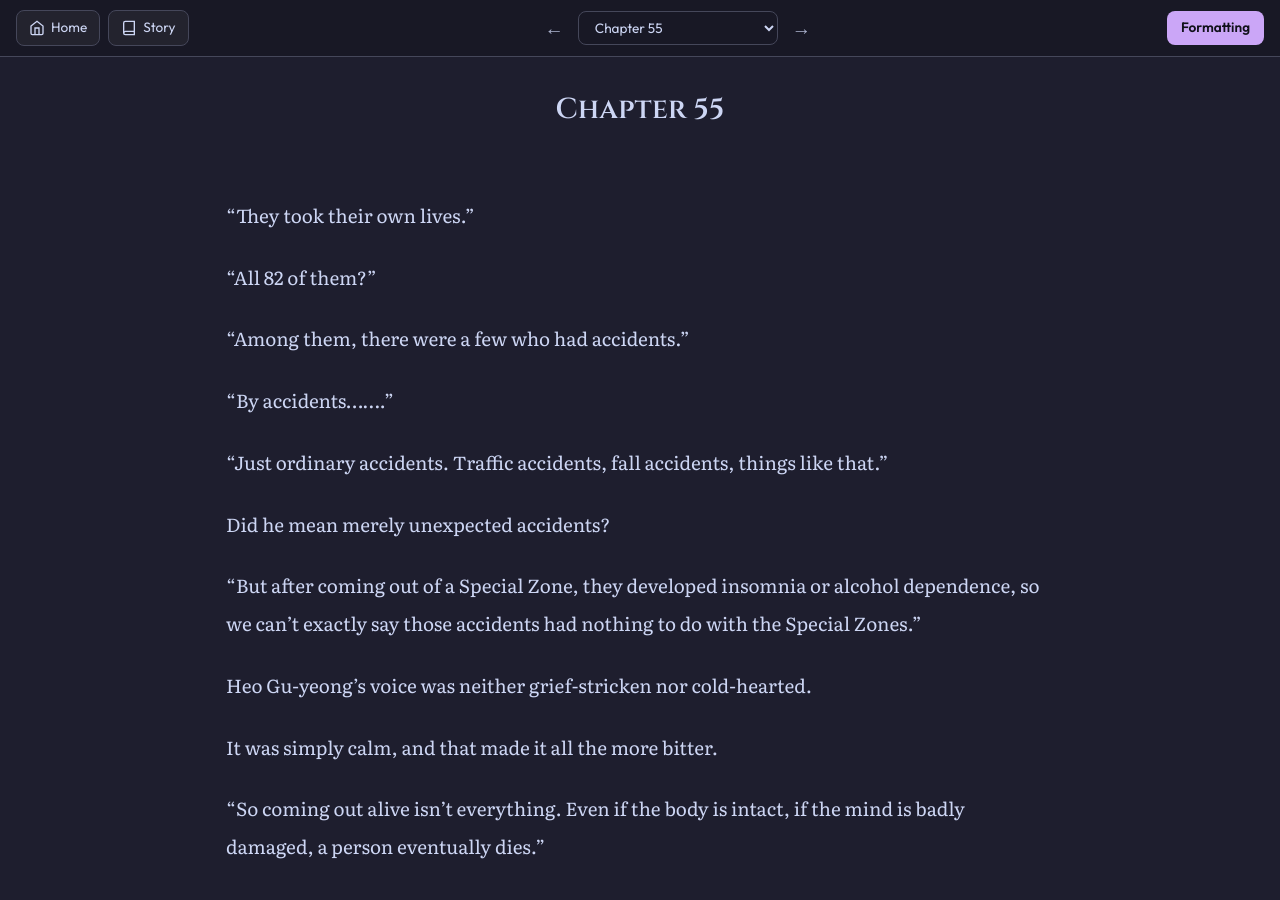
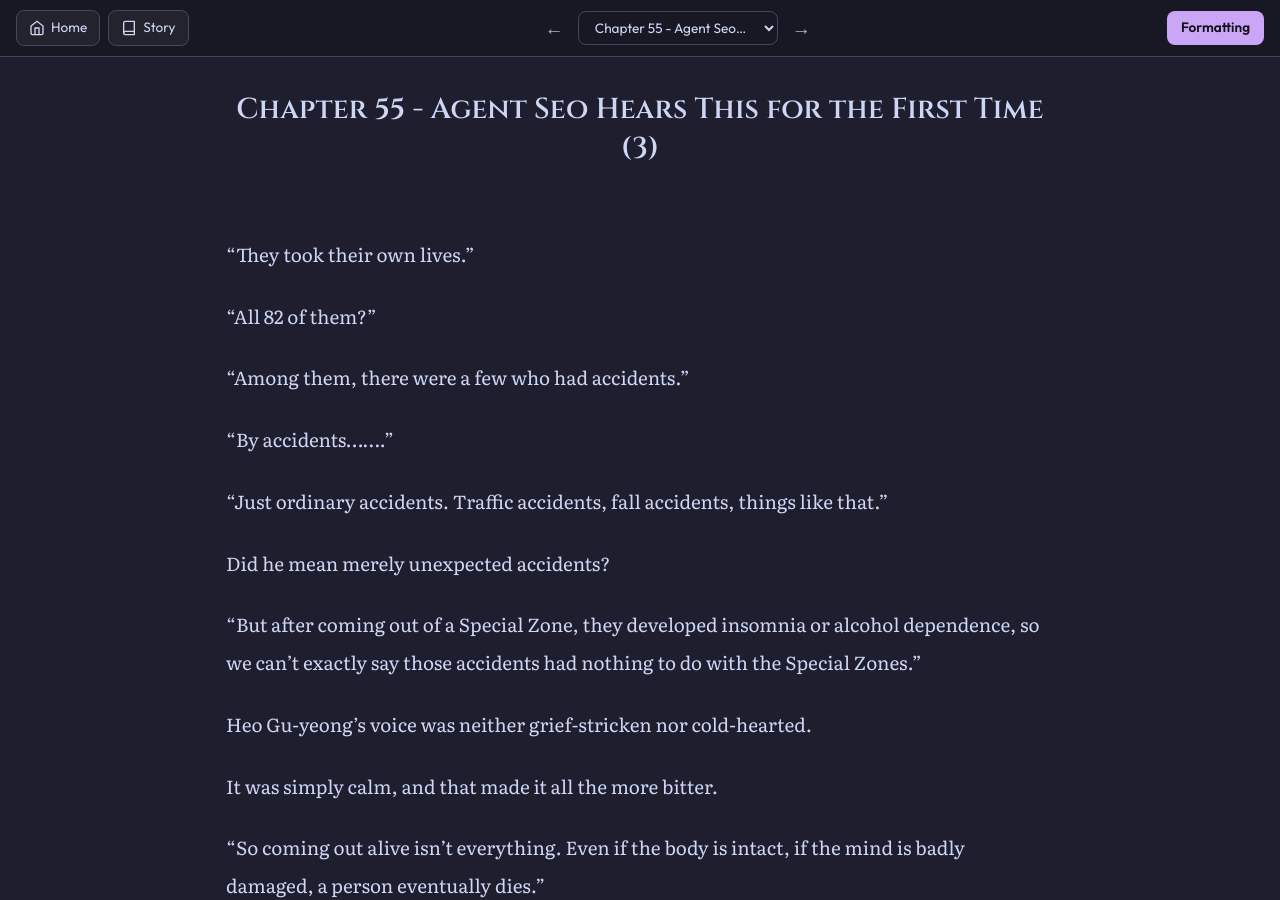
Before and after one commit to soleumn/soleumn.github.io, a Jekyll site: the page built from _chapters/esg/ch55.md, in a window 1280 px wide and 900 px high. Built offline with Jekyll 4.4.1, drawn with Linux system fonts in a browser that asks for light colours; comment, search, counter and statistics services are not loaded.

Commit message:
Update ch55.md

```diff
--- a/_chapters/esg/ch55.md
+++ b/_chapters/esg/ch55.md
@@ -1,5 +1,5 @@
 ---
-title: "Chapter 55"
+title: "Chapter 55 - Agent Seo Hears This for the First Time (3)"
 categories: esg
 capitulo: 55
 ---
```
